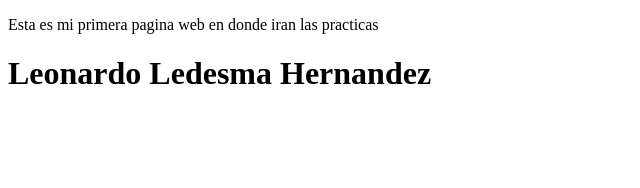
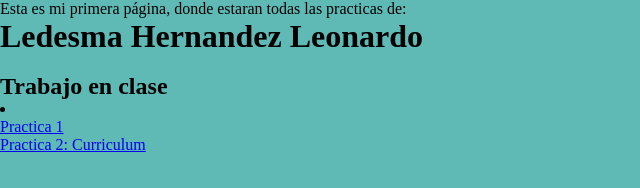
Before and after one commit to Oiox466/4IV10_Ledesma_Hernandez_Leonardo_PSW, a plain HTML site: page index.html in a window 1280 px wide. Shown: the whole page, without its empty margins (0-640 px from the left). Drawn offline with Linux system fonts and the light colour scheme.

Commit message:
se le agrega el css

```diff
--- /dev/null
+++ b/css/styles.css
@@ -0,0 +1,9 @@
+*{
+    padding: 0;
+    margin: 0;
+    background-color: #5fb9b5;
+}
+
+body{
+    margin: 0;
+}
--- a/index.html
+++ b/index.html
@@ -4,13 +4,20 @@
     <meta charset="UTF-8">
     <meta http-equiv="X-UA-Compatible" content="IE=edge">
     <meta name="viewport" content="width=device-width, initial-scale=1.0">
+    <link rel="stylesheet" href="./css/styles.css">
     <title>Mi primera pagina web</title>
 </head>
 
 <body>
     <div class="container">
-        <p>Esta es mi primera pagina web en donde iran las practicas</p>
-        <h1>Leonardo Ledesma Hernandez</h1>
+        <p>Esta es mi primera página, donde estaran todas las practicas de:</p>
+        <h1>Ledesma Hernandez Leonardo</h1>
+        <br>
+        <h2>Trabajo en clase</h2>
+        <li>
+            <ol><a href="#">Practica 1</a></ol>
+            <ol><a href="#">Practica 2: Curriculum</a></ol>
+        </li>
     </div>
 </body>
 </html>
```
